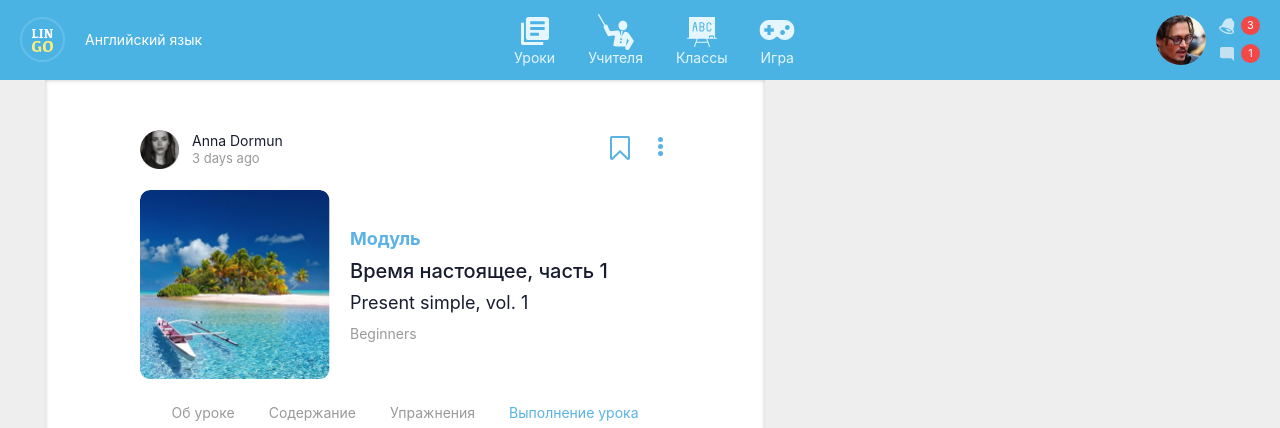
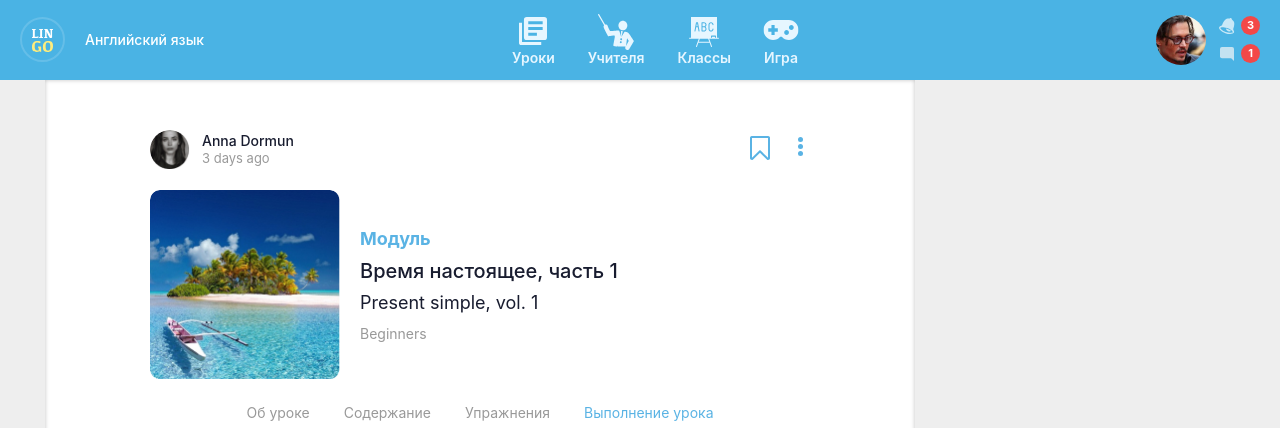
Before and after one commit to Yoona8/lingo, an Angular app: page / in a window 1280 px wide. Shown: the top 428 px of the page. Built offline with nearby package versions, Linux system fonts and the light colour scheme.

Commit message:
Фикс шрифтов и размеров

```diff
--- a/src/app/components/header/header.component.scss
+++ b/src/app/components/header/header.component.scss
@@ -31,6 +31,7 @@
 }
 
 .language {
+  font-weight: 500;
   color: #ffffff;
   text-decoration: none;
 
@@ -58,6 +59,7 @@
   position: relative;
   display: block;
   padding-top: 36px;
+  font-weight: 600;
   color: #e6f6ff;
   text-decoration: none;
 
@@ -167,6 +169,7 @@
   align-items: center;
   width: 19px;
   height: 19px;
+  font-weight: 700;
   font-size: 11px;
   line-height: 1;
   border-radius: 50%;
--- a/src/app/components/lesson/lesson.component.scss
+++ b/src/app/components/lesson/lesson.component.scss
@@ -1,6 +1,6 @@
 .lesson {
-  width: 530px;
-  padding: 50px 95px;
+  max-width: 720px;
+  padding: 50px 75px 112px;
   background-color: #ffffff;
   box-shadow: 0 0 4px rgba(0, 0, 0, 0.25) inset;
 }
@@ -9,7 +9,7 @@
   display: flex;
   justify-content: space-between;
   align-items: center;
-  margin-bottom: 20px;
+  margin: 0 30px 20px;
 }
 
 .author {
@@ -33,6 +33,7 @@
 .author-name {
   display: block;
   margin-bottom: 2px;
+  font-weight: 500;
   text-decoration: none;
   color: inherit;
 }
@@ -94,7 +95,7 @@
 
 .introduction {
   display: flex;
-  margin-bottom: 14px;
+  margin: 0 30px 14px;
 }
 
 .lesson-pic {
@@ -184,3 +185,7 @@
     }
   }
 }
+
+.progress-bar {
+  margin: 0 20px 18px;
+}
```
